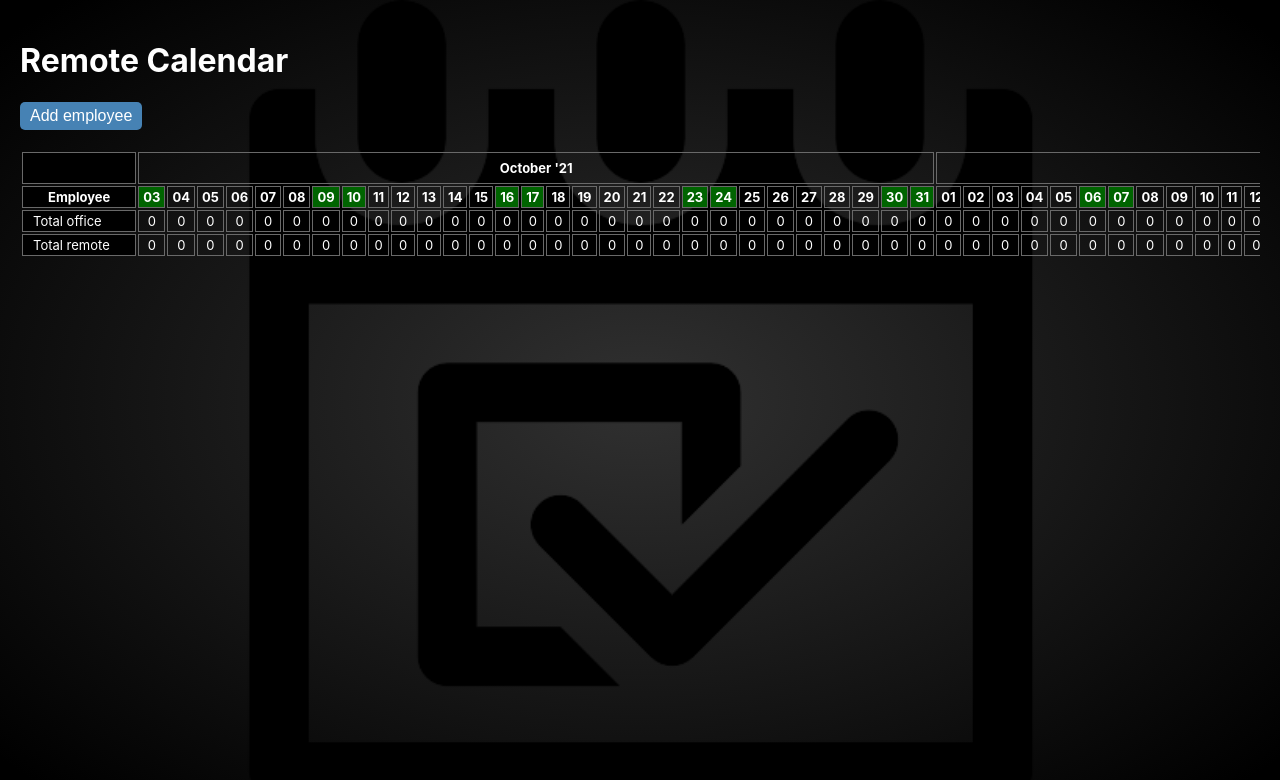
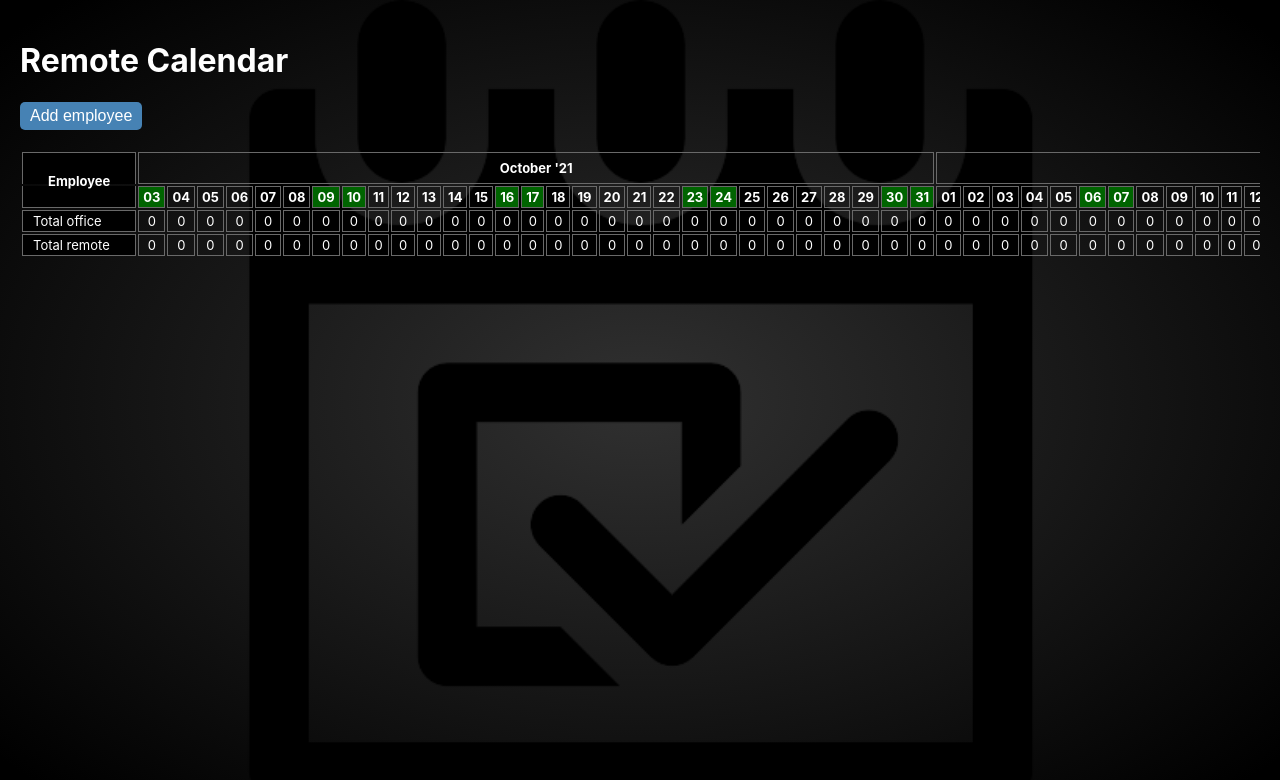
Before and after one commit to SDen4/remote_calendar, a React (Create React App) app: page / in a window 1280 px wide. Shown: the top 780 px of the page. Built offline with nearby package versions, Linux system fonts and the light colour scheme.

Commit message:
table header styles refactoring

```diff
--- a/src/components/Calendar/Calendar.module.css
+++ b/src/components/Calendar/Calendar.module.css
@@ -77,3 +77,16 @@
 .left {
   justify-content: space-between;
 }
+
+.hiddenCell {
+  border-bottom: 0;
+  /* background-color: transparent; */
+}
+
+.hiddenCell2 {
+  border-top: 0;
+}
+
+.hiddenCell2 div {
+  margin-top: -20px;
+}
--- a/src/components/Calendar/Calendar.tsx
+++ b/src/components/Calendar/Calendar.tsx
@@ -26,7 +26,7 @@ const Calendar: React.FC<ICalendar> = ({ data, columns }) => {
   return (
     <table {...getTableProps()} className={styles.table}>
       <thead>
-        {headerGroups.map((headerGroup) => (
+        {headerGroups.map((headerGroup, j) => (
           <tr
             {...headerGroup.getHeaderGroupProps()}
             key={`${headerGroup} ${Math.random()}`}
@@ -36,6 +36,8 @@ const Calendar: React.FC<ICalendar> = ({ data, columns }) => {
                 {...column.getHeaderProps()}
                 className={clsx(
                   i === 0 && styles.firstCell,
+                  i === 0 && j === 0 && styles.hiddenCell,
+                  i === 0 && j === 1 && styles.hiddenCell2,
                   styles.tableHeader,
                 )}
                 key={`${column} ${Math.random()}`}
```
